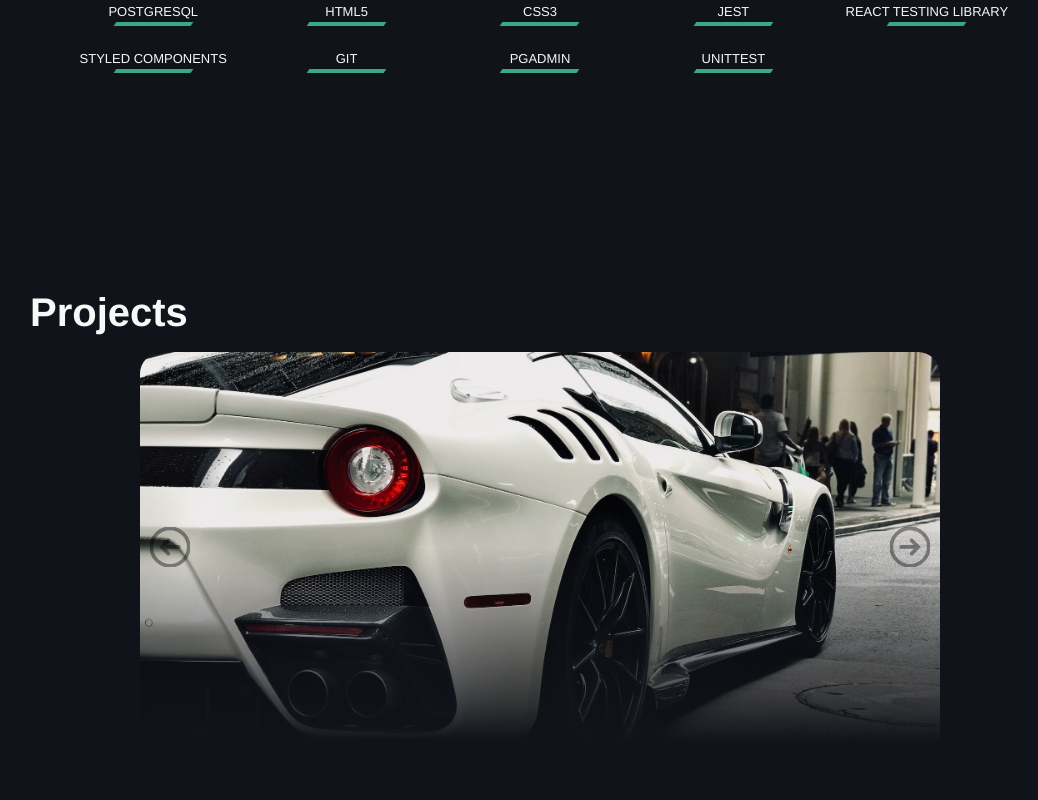
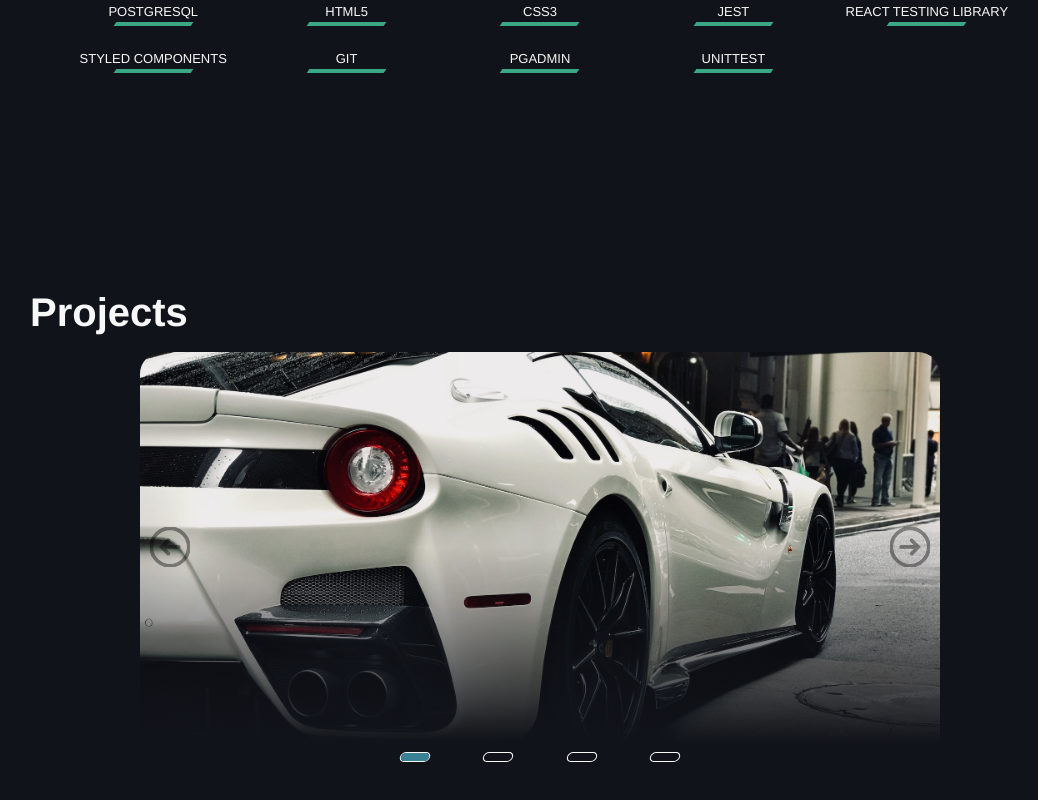
Before and after one commit to braian009/portfolio2, a Next.js app: page / in a window 1280 px wide. Shown: the part 1538-2338 px from the top of the page, without its empty margins (100-1138 px from the left). Built offline with nearby package versions, Linux system fonts and the light colour scheme.

Commit message:
slider's reference tags added

```diff
--- /dev/null
+++ b/components/Projects/Points/index.js
@@ -0,0 +1,26 @@
+import * as React from "react";
+import { ProjectsContext } from "@/contexts/ProjectsContext";
+import styles from "./tags.module.css";
+
+const Tags = () => {
+  const { projectList, goSpecificProject, currentProject } =
+    React.useContext(ProjectsContext);
+
+  return (
+    <div className={styles.tagsContainer}>
+      {projectList.map((project, i) => {
+        return (
+          <div
+            key={`project-${i}`}
+            className={styles.tagContainer}
+            onClick={() => goSpecificProject(i)}
+          >
+            {project.name === currentProject.name && <div></div>}
+          </div>
+        );
+      })}
+    </div>
+  );
+};
+
+export default Tags;
--- /dev/null
+++ b/components/Projects/Points/tags.module.css
@@ -0,0 +1,25 @@
+.tagsContainer {
+  display: flex;
+  justify-content: space-between;
+  gap: 0.5em;
+  width: 14em;
+  margin: 0 auto;
+}
+
+.tagContainer {
+  display: grid;
+  place-items: center;
+  width: 1.5em;
+  height: 0.5em;
+  border-radius: 22px;
+
+  border: 1px solid #f8f8f8;
+  transform: skew(-15deg);
+}
+
+.tagContainer div {
+  background-color: var(--blue-primary);
+  width: 100%;
+  height: 100%;
+  border-radius: 22px;
+}
--- a/components/Projects/index.js
+++ b/components/Projects/index.js
@@ -2,6 +2,7 @@ import * as React from "react";
 import styles from "./projects.module.css";
 import { ProjectContextProvider } from "@/contexts/ProjectsContext";
 import Slider from "./Slider";
+import Points from "./Points";
 
 const Projects = () => {
 
@@ -12,7 +13,7 @@ const Projects = () => {
         <ProjectContextProvider>
           <div className={styles.projectsContainer}>
             <div style={{ height: "100%", width: "100%", maxWidth: '40em' }}><Slider/></div>
-            <div style={{ height: "100%", width: "100%", maxWidth: '40em' }}></div>
+            <div style={{ height: "100%", width: "100%", maxWidth: '40em' }}><Points/></div>
             <div style={{ height: "100%", width: "100%", maxWidth: '40em' }}></div>
           </div>
         </ProjectContextProvider>
```
